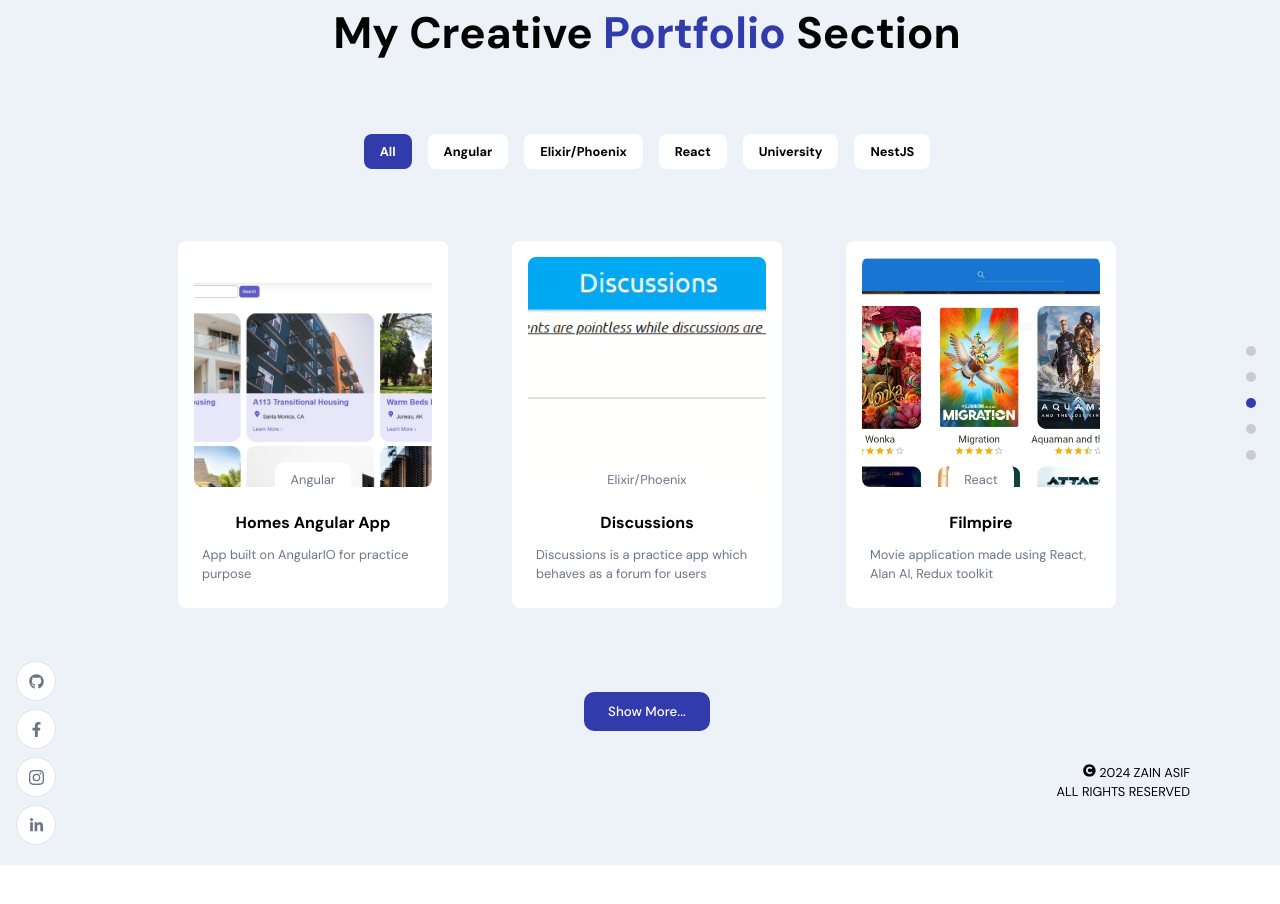
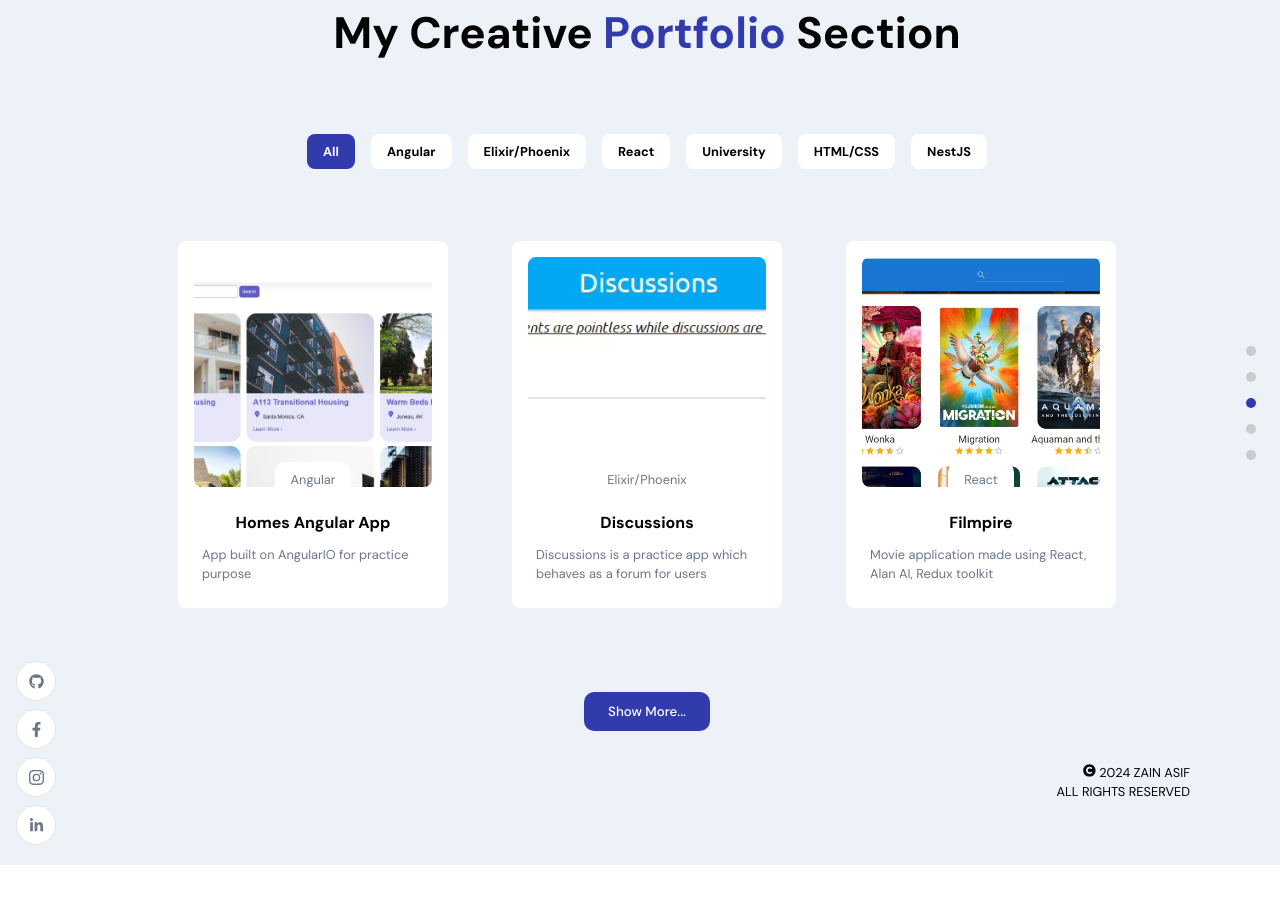
Before and after one commit to ZainAsif767/portfolio, a React (Vite) app in the folder frontend_portfolio/: page / in a window 1280 px wide. Shown: the part 1660-2564 px from the top of the page. Built offline with nearby package versions, Linux system fonts and the light colour scheme; no server answers.

Commit message:
data updated for portfolio sections

```diff
--- a/frontend_portfolio/src/container/Work/data.js
+++ b/frontend_portfolio/src/container/Work/data.js
@@ -96,6 +96,14 @@ export const data = [
         tags: ['University']
     },
     {
+        name: "Data Structures and Algo",
+        imgUrl: images.DSA,
+        codeLink: "https://github.com/ZainAsif767/Computer-Graphics",
+        title: "Data Structures and Algo",
+        description: "Data Structures(Basic) using C++ language",
+        tags: ['University']
+    },
+    {
         name: "Priority Queue Simulator",
         imgUrl: images.priorityQ,
         projectLink: "https://priority-queue-simulator-two.vercel.app/",
@@ -118,7 +126,7 @@ export const data = [
         projectLink: "https://starflix-lyart.vercel.app/",
         codeLink: "https://github.com/ZainAsif767/Starflix",
         title: "StarFlix",
-        description: "A simple movie landing page on React FE and Elixir BE using Phoenix Framework.",
+        description: "A movie landing page on Reac and Elixir using Phoenix Framework.",
         tags: ['Elixir/Phoenix', 'React']
     },
     {
@@ -140,12 +148,30 @@ export const data = [
         tags: ['React']
     },
     {
+        name: "NotesApp",
+        imgUrl: images.notesapp,
+        projectLink: "https://markdown-notes-app1.netlify.app/",
+        codeLink: "https://github.com/ZainAsif767/notesapp",
+        title: "Notes MarkDown App",
+        description: "A markdown notes app with some added functionality",
+        tags: ['React']
+    },
+    {
         name: "Carousel & Card",
         imgUrl: images.carousel,
         projectLink: "https://carousels-slider.vercel.app/",
         codeLink: "https://github.com/ZainAsif767/Carousel",
         title: "Carousel & Card",
         description: "Carousel slider and a product card design on react",
+        tags: ['React']
+    },
+    {
+        name: "Meme-Generator",
+        imgUrl: images.meme,
+        projectLink: "https://memegenonreact.netlify.app/",
+        codeLink: "https://github.com/ZainAsif767/Meme-Generator",
+        title: "Meme-Generator",
+        description: "Meme-generator made with some concepts of API calling and hooks",
         tags: ['React']
     },
     {
@@ -166,12 +192,56 @@ export const data = [
         tags: ['React']
     },
     {
+        name: "Memory Game",
+        imgUrl: images.memory,
+        projectLink: "https://memory-game-99.netlify.app/",
+        codeLink: "https://github.com/ZainAsif767/Memory-Game",
+        title: "Memory Game",
+        description: "Simple Game made using Vanilla JS",
+        tags: ['HTML/CSS']
+    },
+    {
         name: "NestJS API",
         imgUrl: images.nestjs,
         codeLink: "https://github.com/ZainAsif767/nestjs-api",
         title: "NestJS API Backend",
         description: "A practice repo for Backend using NestJS Framework and Prisma & Docker",
         tags: ['NestJS']
+    },
+    {
+        name: "NFT-Preview",
+        imgUrl: images.nftpreview,
+        projectLink: "https://nft-challenge-by-zain.netlify.app/",
+        codeLink: "https://github.com/ZainAsif767/NFT-Preview",
+        title: "NFT-Preview",
+        description: "NFT challenge by Frontend mentor, done by using HTML and CSS",
+        tags: ['React']
+    },
+    {
+        name: "YT-Video-Downloader",
+        imgUrl: images.python1,
+        codeLink: "https://github.com/ZainAsif767/NFT-Preview",
+        title: "YT-Video-Downloader",
+        description: "Download Audio from by running the code and simply pasting the url",
+        tags: ['University']
+    },
+    {
+        name: "3D color cube",
+        imgUrl: images.cube,
+        projectLink: "https://3d-color-cube.netlify.app/",
+        codeLink: "https://github.com/ZainAsif767/3D-Cube",
+        title: "3D color cube",
+        description: "3D animated cube made using HTML and CSS3",
+        tags: ['HTML/CSS']
+    },
+    {
+        name: "Notifications Page",
+        imgUrl: images.notifications,
+        projectLink: "https://notifications-page-by-zainasif.netlify.app/",
+        codeLink: "https://github.com/ZainAsif767/notifications-page",
+        title: "Notifications Page",
+        description: "Notifications made using HTML5 & CSS3, Flexbox",
+        tags: ['HTML/CSS']
     },
     {
         name: "Digital Business Card",
@@ -182,5 +252,13 @@ export const data = [
         description: "A digital business card made in React for showcasing personal info",
         tags: ['React']
     },
+    {
+        name: "Hotel Management System",
+        imgUrl: images.cpp,
+        codeLink: "https://github.com/ZainAsif767/Hotel-Management-System",
+        title: "Hotel Management System",
+        description: "A simple Hotel management system using CPP and Data Structure",
+        tags: ['University']
+    },
 
 ]
```
